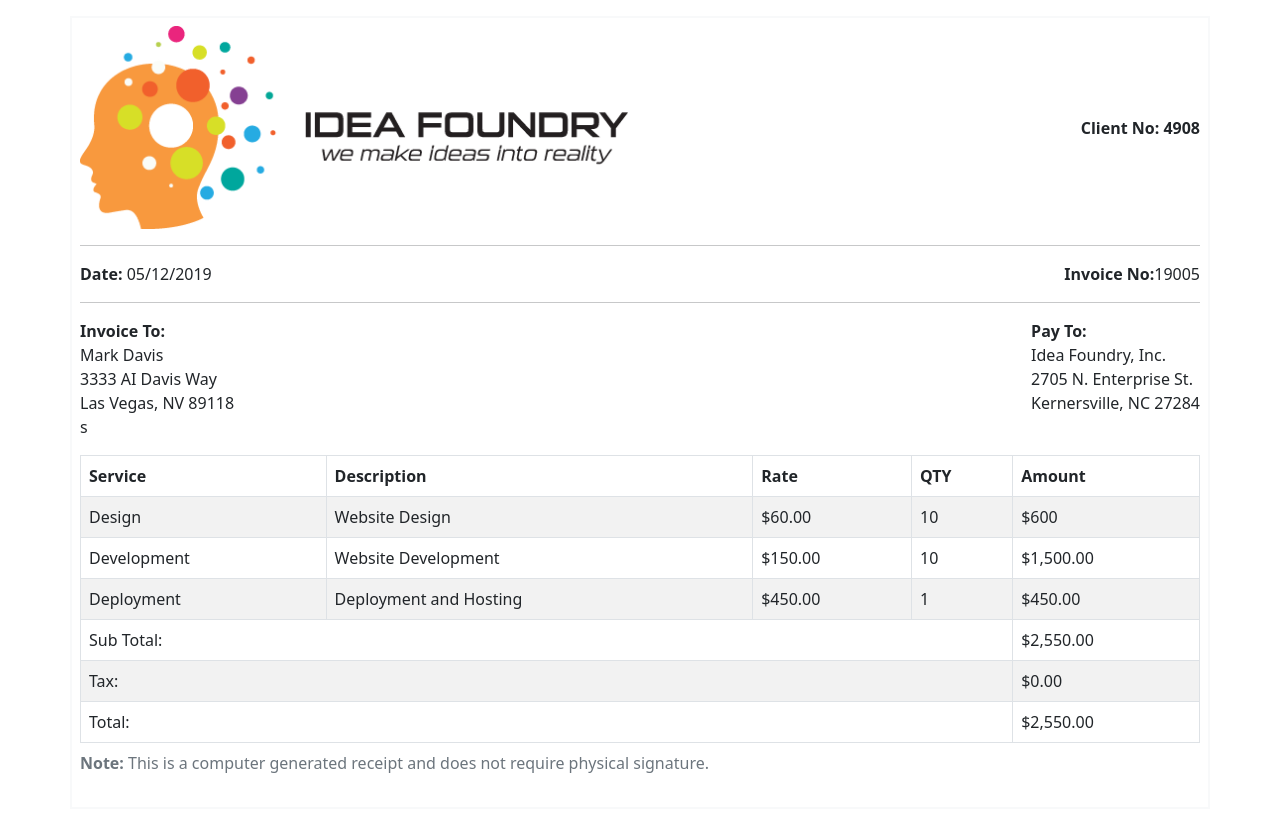
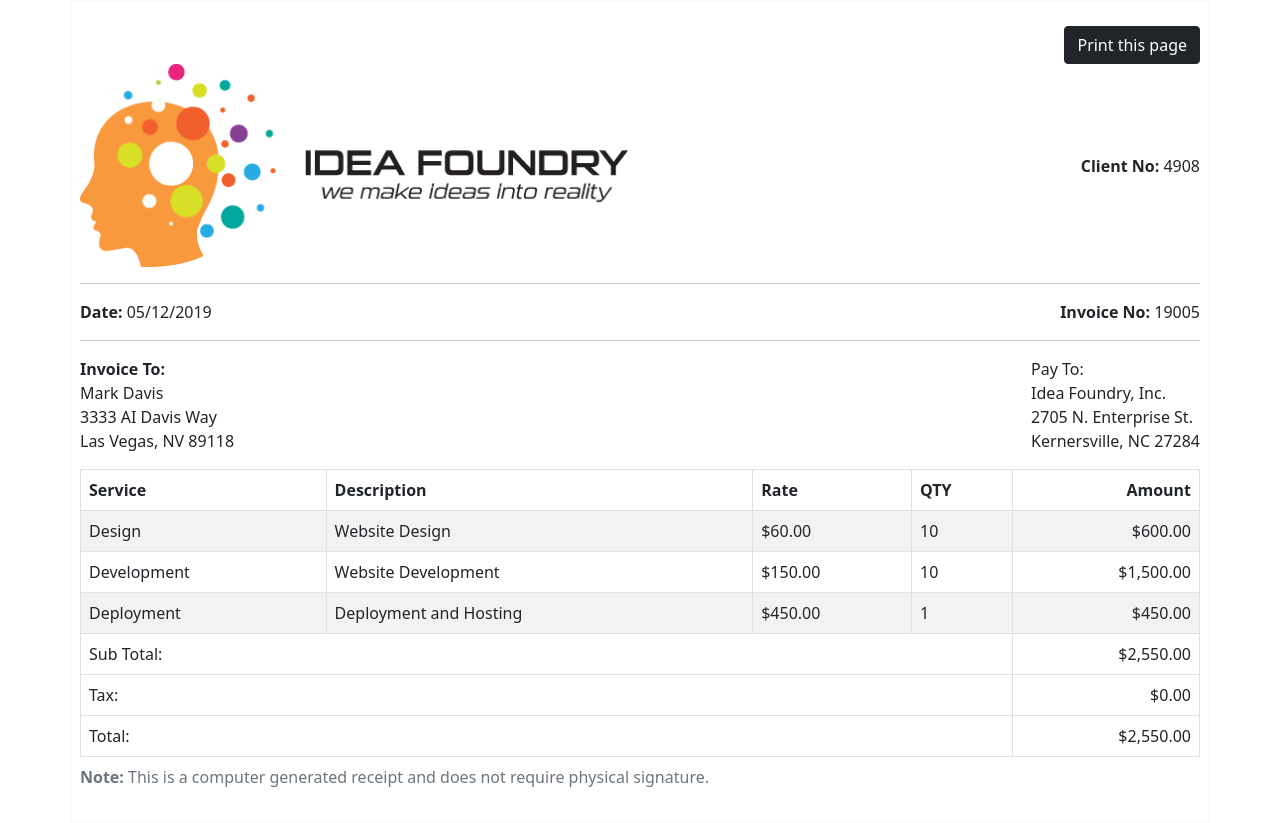
Before and after one commit to ClaraLopezUribe/Bootstrap-Lab-Invoice, a plain HTML site: page index.html in a window 1280 px wide. Drawn offline with nearby package versions, Linux system fonts and the light colour scheme.

Commit message:
Clean up Code
Made corrections/changes based on the CF Solution video.

```diff
--- a/index.html
+++ b/index.html
@@ -16,51 +16,65 @@
 </head>
 
 <body>
-    <div class="container border border-2 border-light mt-3 p-2">
-       <header>
-           <div class="row">
+    <div class="container rounded border border-2 border-light p-2">
+        <div class="d-flex justify-content-end mt-3">
+            <button type="button" class="btn btn-dark" onclick="window.print()">Print this page</button>
+        </div>
+
+        <header>
+           <div class="row align-items-center">
                <div class="col-12 col-md-6">
                    <img src="img/IdeaFoundryLogo.png" alt="Idea Foundry Logo" class="img-fluid">
                </div>
-               <div class="col-12 col-md-6 d-flex justify-content-end align-items-center"><b>Client No: 4908</b></div>
+               <div class="col-12 col-md-6 d-flex justify-content-start justify-content-md-end">
+                   <strong>Client No:</strong>&nbsp;4908
+                </div>
            </div>
            <hr>
 
-            <div class="row">
-               <div class="col"><b>Date:</b> 05/12/2019</div>
-               <div class="col d-flex justify-content-end"><b>Invoice No:</b> 19005</div>
+            <div class="row row-cols-1 row-cols-md-2">
+               <div class="col">
+                   <strong>Date:</strong>&nbsp;05/12/2019
+                </div>
+               <div class="col d-flex justify-content-start justify-content-md-end">
+                   <strong>Invoice No:</strong>&nbsp;19005
+                </div>
             </div>
             <hr>
 
             <div class="row">
-                <address class="col">
+                <div class="col">
                     <div>
-                        <b>Invoice To:</b><br>
-                        Mark Davis<br>
-                        3333 AI Davis Way<br>
-                        Las Vegas, NV 89118
-                    </div>s
-                </address>
-                <address class="col d-flex justify-content-end">
+                        <strong>Invoice To:</strong><br>
+                        <address>
+                            Mark Davis<br>
+                            3333 AI Davis Way<br>
+                            Las Vegas, NV 89118
+                        </address>
+                    </div>
+                </div>
+                <div class="col d-flex justify-content-end">
                     <div>
-                        <b>Pay To:</b><br>
-                        Idea Foundry, Inc.<br>
-                        2705 N. Enterprise St.<br>
-                        Kernersville, NC 27284
+                        <strng>Pay To:</strng><br>
+                        <address>
+                            Idea Foundry, Inc.<br>
+                            2705 N. Enterprise St.<br>
+                            Kernersville, NC 27284
+                        </address>
                     </div>
-                </address>
+                </div>
             </div>
        </header>
 
         <div class="table-responsive">
-            <table class="table table-bordered table-striped">
+            <table class="table table-striped table-bordered">
                 <thead>
                     <tr">
                         <th>Service</th>
                         <th>Description</th>
                         <th>Rate</th>
                         <th>QTY</th>
-                        <th>Amount</th>
+                        <th class="text-end">Amount</th>
                     </tr>
                 </thead>
 
@@ -70,7 +84,7 @@
                         <td>Website Design</td>
                         <td>$60.00</td>
                         <td>10</td>
-                        <td>$600</td>
+                        <td class="text-end">$600.00</td>
                     </tr>
 
                     <tr>
@@ -78,7 +92,7 @@
                         <td>Website Development</td>
                         <td>$150.00</td>
                         <td>10</td>
-                        <td>$1,500.00</td>
+                        <td class="text-end">$1,500.00</td>
                     </tr>
 
                     <tr>
@@ -86,24 +100,25 @@
                         <td>Deployment and Hosting</td>
                         <td>$450.00</td>
                         <td>1</td>
-                        <td>$450.00</td>
+                        <td class="text-end">$450.00</td>
                     </tr>
-
+                </tbody>
+                <tfoot>
                     <tr>
                         <td colspan="4">Sub Total:</td>
-                        <td> $2,550.00</td>
+                        <td class="text-end"> $2,550.00</td>
                     </tr>
 
                     <tr>
                         <td colspan="4">Tax:</td>
-                        <td>$0.00</td>
+                        <td class="text-end">$0.00</td>
                     </tr>
 
                     <tr>
                         <td colspan="4">Total:</td>
-                        <td>$2,550.00</td>
+                        <td class="text-end">$2,550.00</td>
                     </tr>
-                </tbody>
+                </tfoot>
                 <caption><strong>Note:</strong> This is a computer generated receipt and does not require physical signature.</caption>
             </table>
         </div>
```
